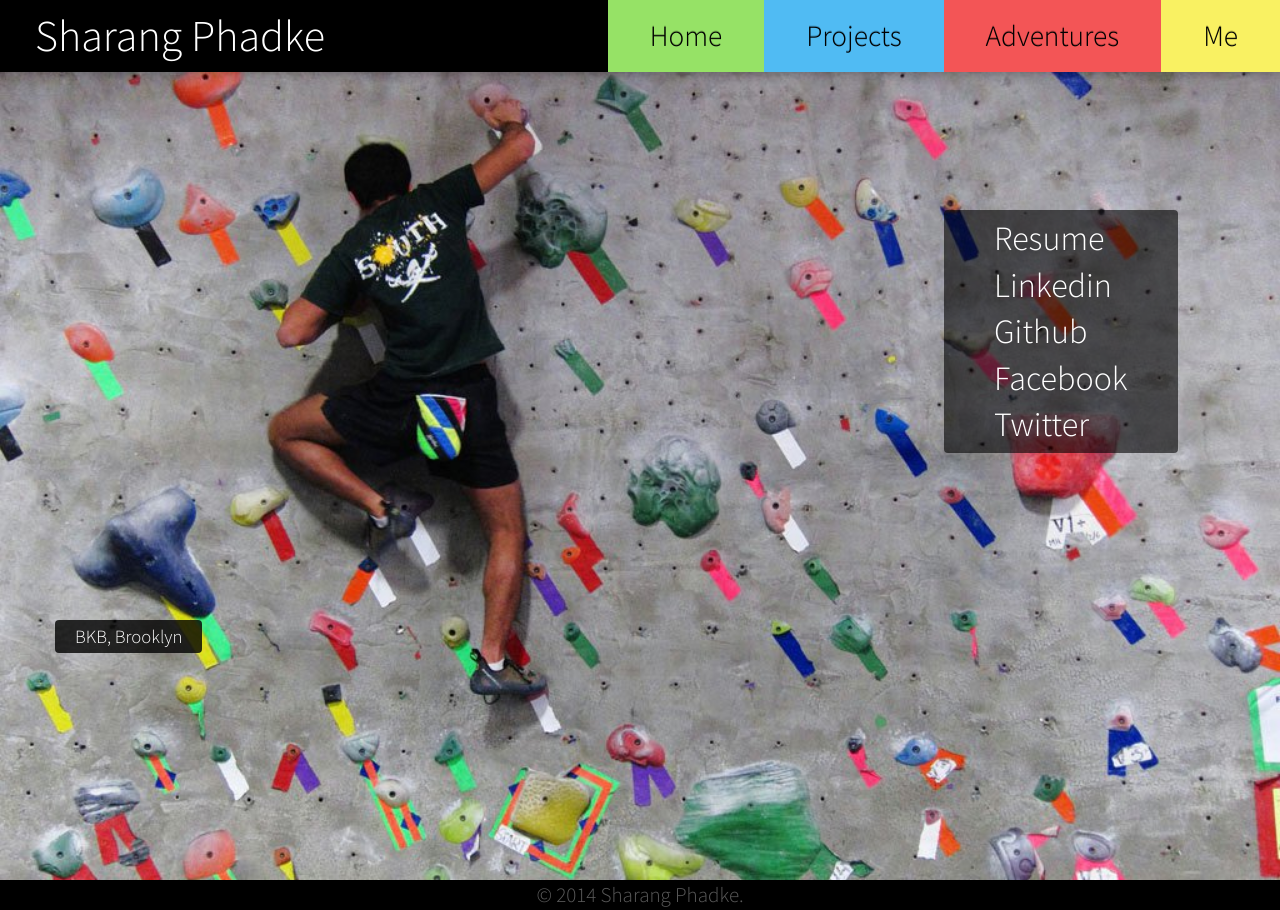
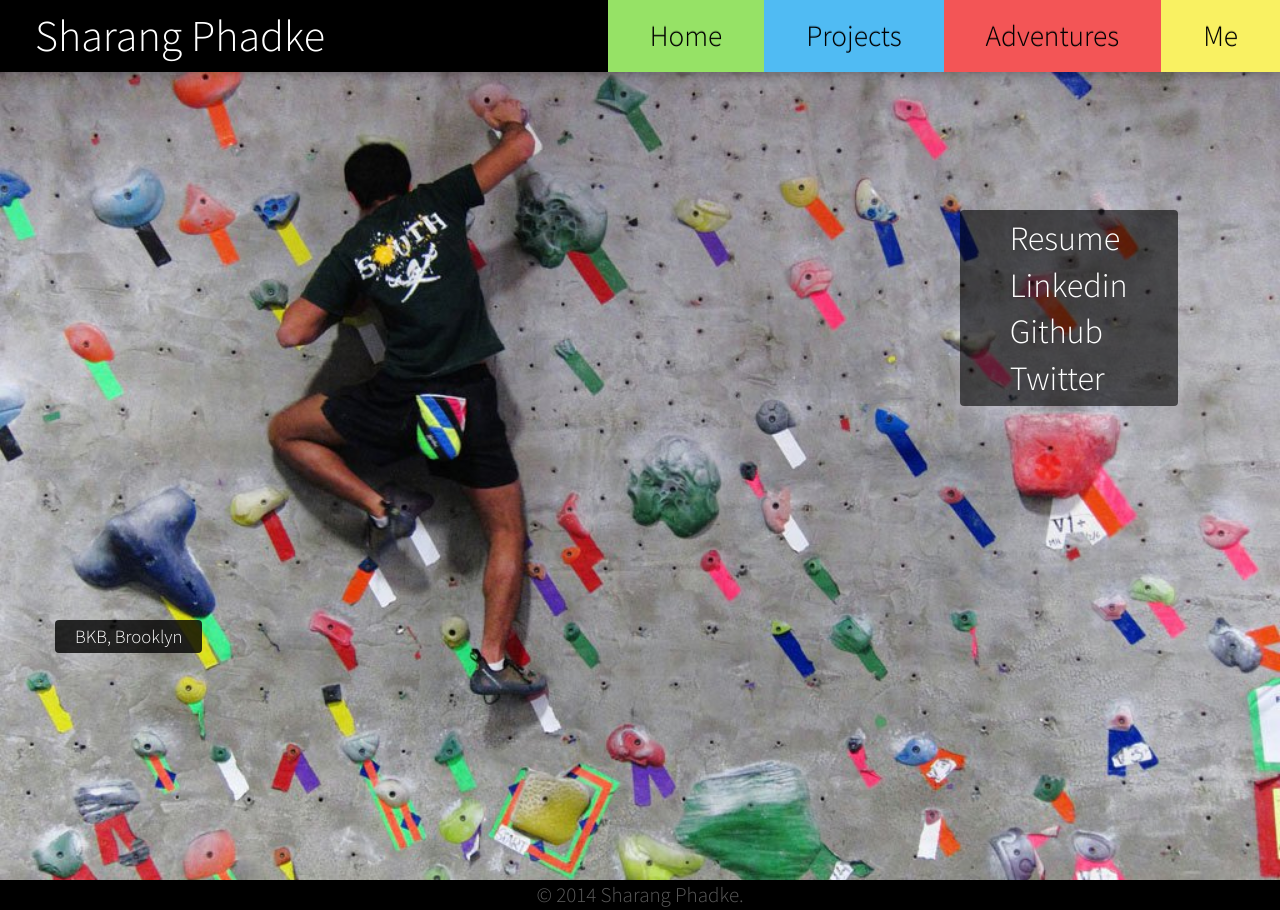
Before and after one commit to SharangP/website, a plain HTML site: page me.html in a window 1280 px wide. Drawn offline with Linux system fonts and the light colour scheme.

Commit message:
removed facebook link

```diff
--- a/me.html
+++ b/me.html
@@ -68,7 +68,6 @@
       <h1> <a href="static/sharang_phadke.pdf" >Resume</a></h1>
       <h1> <a href="http://www.linkedin.com/pub/sharang-phadke/56/811/b94" >Linkedin</a></h1>
       <h1> <a href="https://github.com/SharangP" >Github</a></h1>
-      <h1> <a href="https://www.facebook.com/sharang.phadke" >Facebook</a></h1>
       <h1> <a href="https://twitter.com/sharangphadke" >Twitter</a></h1>
     </div>
 
```
